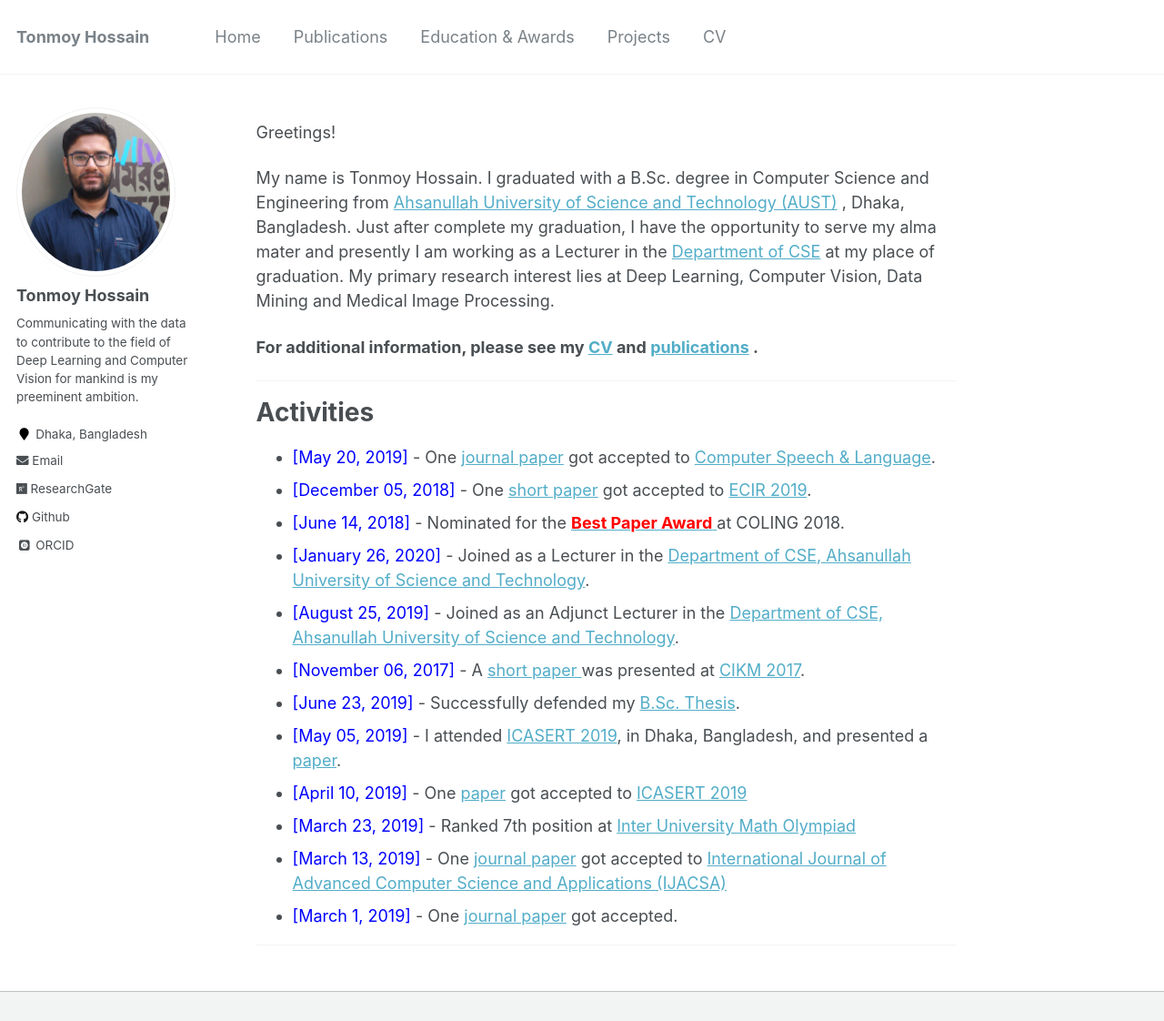
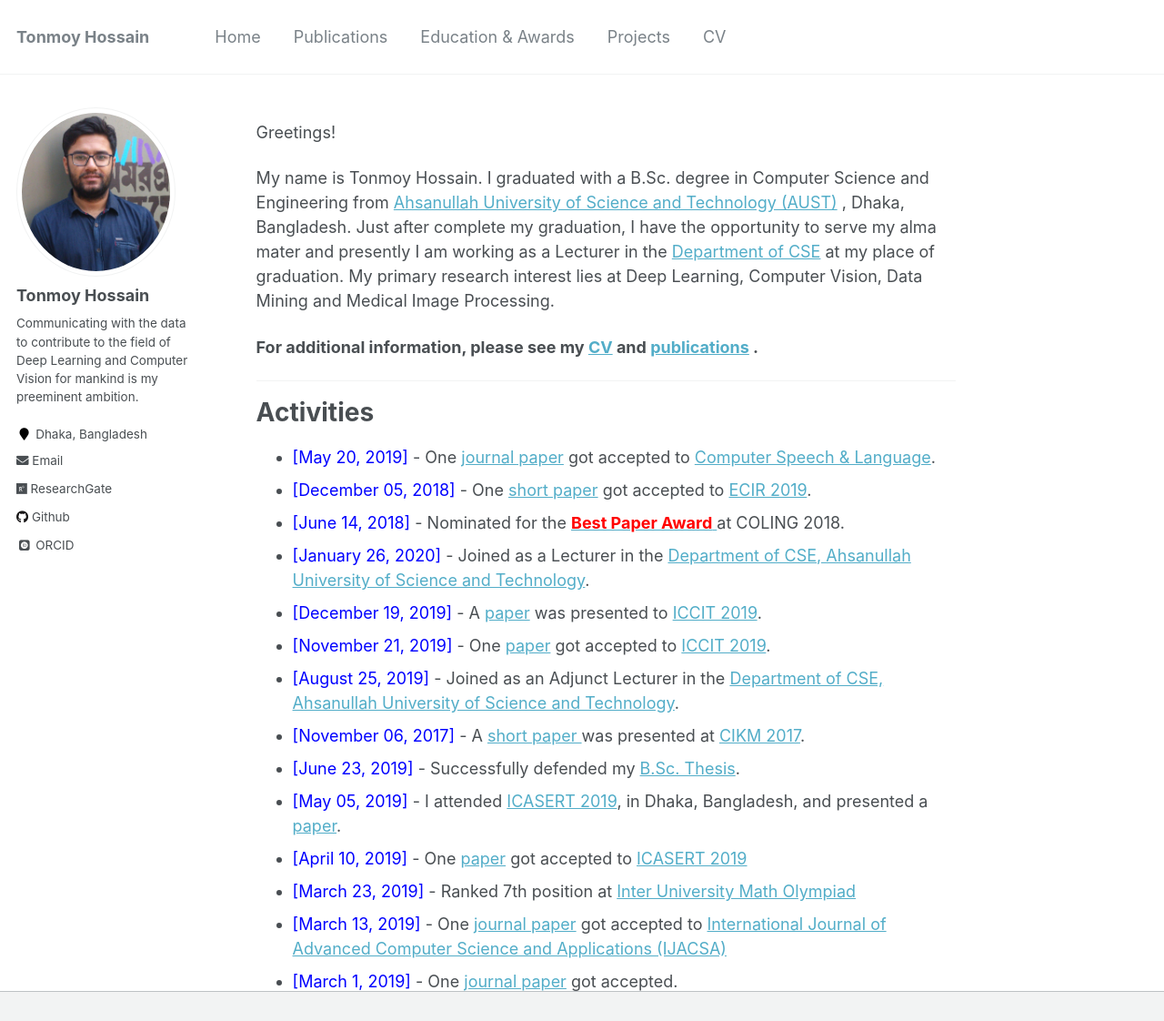
Before and after one commit to shaeekh/shaeekh.github.io, a Jekyll site: the page built from _pages/about.md, in a window 1280 px wide and 1318 px high, cut to the strip 0-1122 px from the top of the window. Shown: the whole strip at 91% size. Built offline with Jekyll 4.4.1, drawn with Linux system fonts in a browser that asks for light colours; some web fonts are replaced.

Commit message:
Update about.md

```diff
--- a/_pages/about.md
+++ b/_pages/about.md
@@ -23,6 +23,8 @@ My name is Tonmoy Hossain. I graduated with a B.Sc. degree in Computer Science a
 * <span style="color:Blue"> [December 05, 2018] </span> - One [short paper](https://link.springer.com/chapter/10.1007/978-3-030-15719-7_14) got accepted to [ECIR 2019](http://ecir2019.org/).
 * <span style="color:Blue"> [June 14, 2018] </span> - Nominated for the [<span style="color:Red"> **Best Paper Award** </span>](http://coling2018.org/coling-2018-best-papers/) at COLING 2018.
 * <span style="color:Blue"> [January 26, 2020] </span> - Joined as a Lecturer in the [Department of CSE, Ahsanullah University of Science and Technology](http://aust.edu/).
+* <span style="color:Blue"> [December 19, 2019] </span> - A [paper](https://ieeexplore.ieee.org/document/9038609) was presented to [ICCIT 2019](http://iccit.org.bd/2019/).
+* <span style="color:Blue"> [November 21, 2019] </span> - One [paper](https://ieeexplore.ieee.org/document/9038609) got accepted to [ICCIT 2019](http://iccit.org.bd/2019/).
 * <span style="color:Blue"> [August 25, 2019] </span> - Joined as an Adjunct Lecturer in the [Department of CSE, Ahsanullah University of Science and Technology](http://aust.edu/).
 * <span style="color:Blue"> [November 06, 2017] </span> - A [short paper ](https://dl.acm.org/citation.cfm?id=3133106) was presented at [CIKM 2017](http://www.cikmconference.org/CIKM2017/index.html).
 * <span style="color:Blue"> [June 23, 2019]  </span> - Successfully defended my [B.Sc. Thesis](https://tonmoy-hossain.github.io/files/Hossain_Tonmoy_B.Sc._Thesis.pdf).
```
